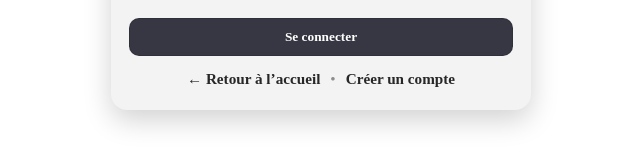
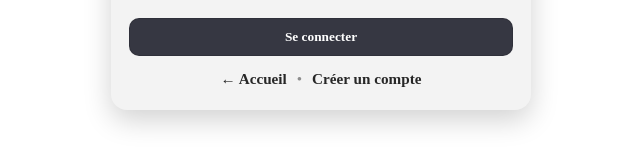
Before and after one commit to Projet-fin-d-etudes-MoodTunes/Projets-fin-d--tudes--MoodTunes, a React (Create React App) app in the folder MoodTunes/frontend/moodtunes/: page /signin in a window 1280 px wide. Shown: the part 462-622 px from the top of the page, without its empty margins (319-959 px from the left). Built offline with nearby package versions, Linux system fonts and the light colour scheme.

Commit message:
CSS opacité

```diff
--- a/MoodTunes/frontend/moodtunes/src/pages/SignIn.jsx
+++ b/MoodTunes/frontend/moodtunes/src/pages/SignIn.jsx
@@ -41,7 +41,7 @@ function SignIn() {
       );
 
       navigate("/home");
-    } catch (e) {
+    } catch {
       setError("Impossible de se connecter. Vérifie le serveur.");
     } finally {
       setLoading(false);
@@ -64,7 +64,6 @@ function SignIn() {
               placeholder="MoodTunesEnjoyer"
               value={username}
               onChange={(e) => setUsername(e.target.value)}
-              autoComplete="username"
             />
           </label>
 
@@ -76,7 +75,6 @@ function SignIn() {
               placeholder="••••••••"
               value={password}
               onChange={(e) => setPassword(e.target.value)}
-              autoComplete="current-password"
             />
           </label>
 
@@ -92,15 +90,9 @@ function SignIn() {
         </div>
 
         <div className="auth-footer">
-          <Link className="auth-link" to="/">
-            ← Retour à l’accueil
-          </Link>
-
+          <Link className="auth-link" to="/">← Accueil</Link>
           <span className="auth-sep">•</span>
-
-          <Link className="auth-link" to="/signup">
-            Créer un compte
-          </Link>
+          <Link className="auth-link" to="/signup">Créer un compte</Link>
         </div>
       </div>
     </div>
--- a/MoodTunes/frontend/moodtunes/src/pages/styles/Auth.css
+++ b/MoodTunes/frontend/moodtunes/src/pages/styles/Auth.css
@@ -1,10 +1,26 @@
+/* =========================
+   PAGE WRAPPER + FADE IN
+   ========================= */
+
 .auth-page{
   min-height: 100vh;
   display: flex;
   align-items: center;
   justify-content: center;
   padding: 24px 16px;
+
+  /* Animation d'entrée */
+  animation: authFadeIn 400ms ease forwards;
 }
+
+@keyframes authFadeIn {
+  from { opacity: 0; }
+  to   { opacity: 1; }
+}
+
+/* =========================
+   CARD
+   ========================= */
 
 .auth-card{
   width: 100%;
@@ -16,6 +32,10 @@
   box-shadow: 0 10px 28px rgba(0,0,0,0.18);
 }
 
+/* =========================
+   HEADER
+   ========================= */
+
 .auth-header h1{
   margin: 0;
   font-size: 1.8rem;
@@ -26,6 +46,10 @@
   margin-bottom: 16px;
   opacity: 0.75;
 }
+
+/* =========================
+   FORM
+   ========================= */
 
 .auth-form{
   display: flex;
@@ -55,12 +79,20 @@
   border-color: rgba(0,0,0,0.35);
 }
 
+/* =========================
+   ERROR
+   ========================= */
+
 .auth-error{
   margin: 4px 0 0 0;
   color: #b00020;
   font-weight: 600;
   font-size: 0.95rem;
 }
+
+/* =========================
+   BUTTON
+   ========================= */
 
 .auth-button{
   margin-top: 6px;
@@ -71,7 +103,11 @@
   color: #fff;
   font-weight: 700;
   cursor: pointer;
-  transition: transform 0.15s ease, opacity 0.2s ease;
+  transition: transform 0.15s ease, opacity 0.2s ease, background 0.2s ease;
+}
+
+.auth-button:hover{
+  background: #2d2e37;
 }
 
 .auth-button:active{
@@ -82,6 +118,10 @@
   opacity: 0.6;
   cursor: not-allowed;
 }
+
+/* =========================
+   FOOTER
+   ========================= */
 
 .auth-footer{
   margin-top: 14px;
@@ -106,6 +146,9 @@
   opacity: 0.5;
 }
 
+/* =========================
+   GENRES (SignUp)
+   ========================= */
 
 .auth-genres {
   margin-top: 4px;
```
Also changed, not shown: MoodTunes/frontend/moodtunes/src/pages/SignUp.jsx (+6 -1 lines).
